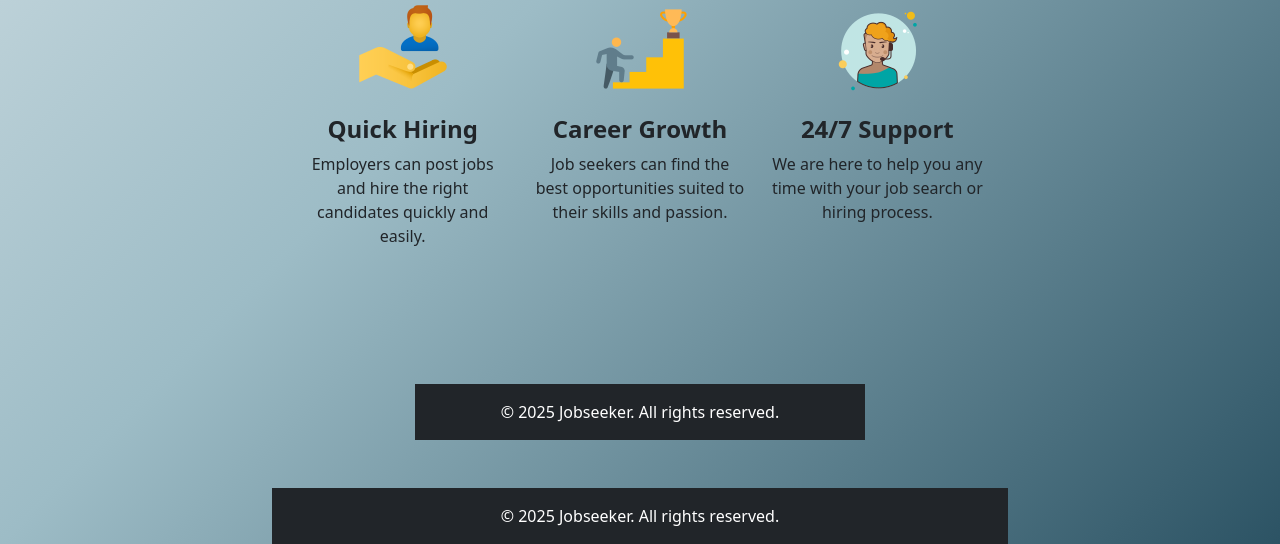
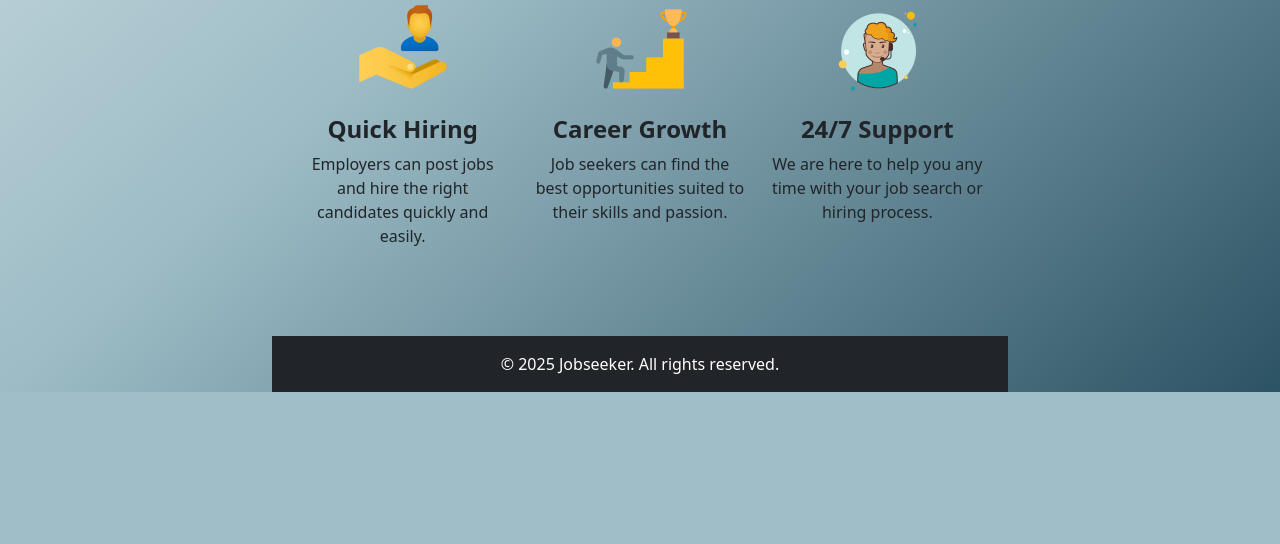
Before and after one commit to Ifrah-c/flask-jobboard-app, a Flask app: page / in a window 1280 px wide. Shown: the part 755-1299 px from the top of the page. After the commit the page ends 1147 px from the top, so only its background shows below. Run offline with Flask 3, Linux system fonts and the light colour scheme.

Commit message:
fixing footer

```diff
--- a/templates/dashboard.html
+++ b/templates/dashboard.html
@@ -69,12 +69,14 @@
             <a href="{{ url_for('routes.apply_job', job_id=job.id) }}" class="btn btn-success btn-lg mt-2">Apply</a>
 
     </li>
-     {% endfor %}
-       </ul>
+
 
     {% else %}
         <p>No jobs found.</p>
 
+        {% endfor %}
+       </ul>
+
 {% endif %}
 
 {% endblock %}
--- a/templates/index.html
+++ b/templates/index.html
@@ -58,19 +58,6 @@
 </div>
 
 
-<div class="container mt-4">
-  <div class="row">
-    <div class="col-md-8 offset-md-2">
-      <footer class="bg-dark text-white text-center py-3 mt-5 ">
-  <p class="mb-0">© 2025 Jobseeker. All rights reserved.</p>
-</footer>
-
-
-    </div>
-  </div>
-</div>
-
-
 
 
 
--- a/templates/my_jobs.html
+++ b/templates/my_jobs.html
@@ -13,8 +13,7 @@
 
             <a href="{{ url_for('routes.view_applicants', job_id=job.id) }}" class="btn btn-outline-info btn-sm ">View Applicants</a>
           </li>
-        {% endfor %}
-    </ul>
+
 
 {% else %}
     <p class="mt-4">You haven't posted any jobs yet.</p>
@@ -24,7 +23,8 @@
        <a href="{{ url_for('routes.post_job') }}" class="btn btn-primary btn-lg mt-3">Post Job</a>
 
     </div>
-
+{% endfor %}
+    </ul>
 
 {% endif %}
    <div class="text-center mt-4">
```
